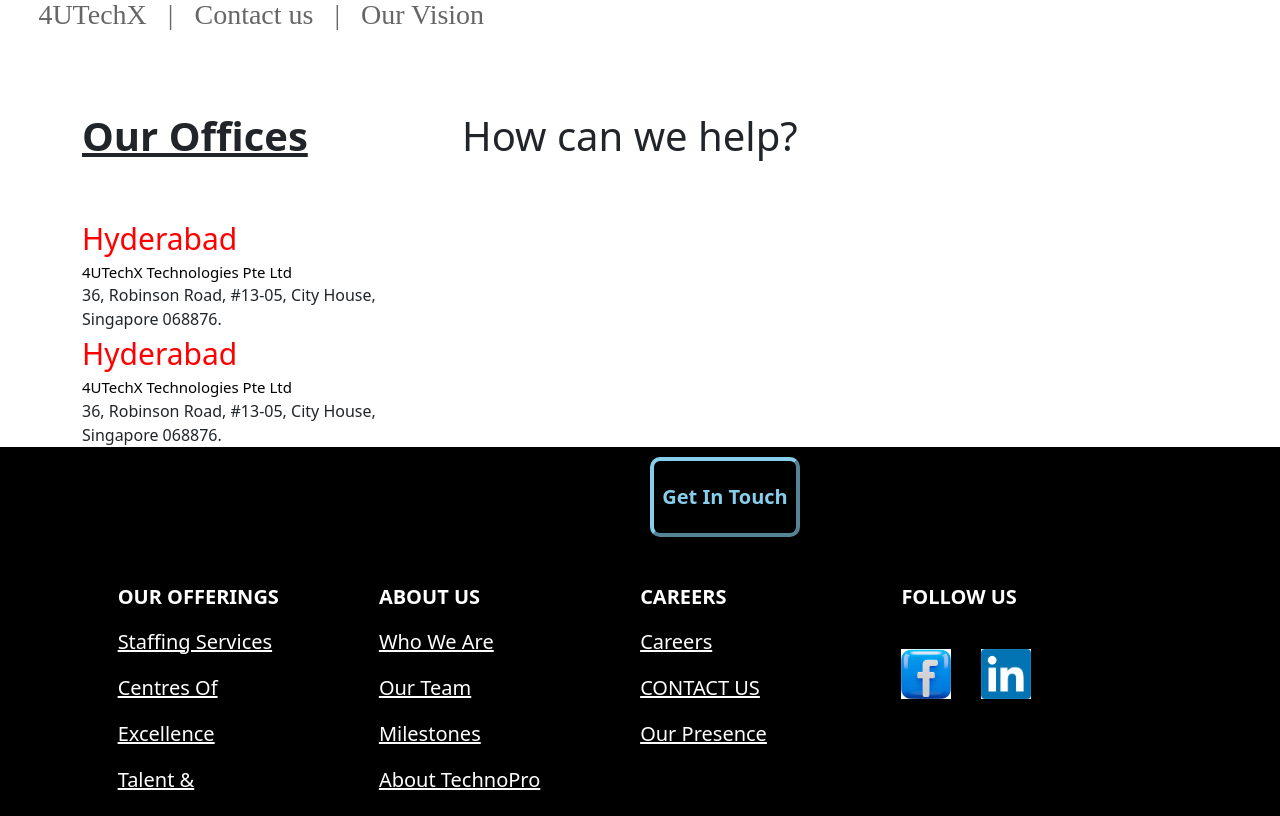
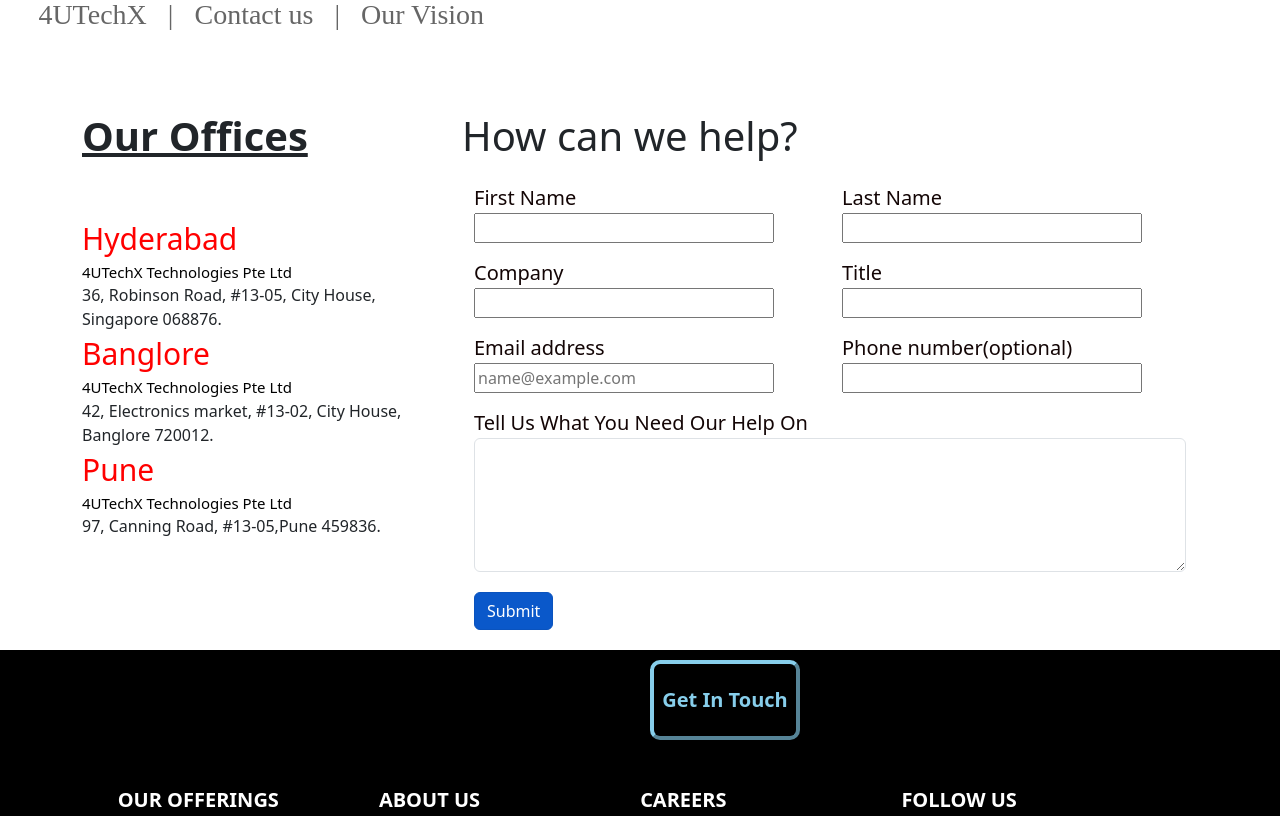
Before and after one commit to 4utechx/4UTechX, an Angular app in the folder 4UTechX/: page /contactus in a window 1280 px wide. Shown: the part 602-1418 px from the top of the page. Built offline with nearby package versions, Linux system fonts and the light colour scheme.

Commit message:
contact page ready

```diff
--- a/4UTechX/package.json
+++ b/4UTechX/package.json
@@ -28,7 +28,7 @@
   },
   "devDependencies": {
     "@angular-devkit/build-angular": "^16.1.6",
-    "@angular/cli": "~16.1.6",
+    "@angular/cli": "~16.1.0",
     "@angular/compiler-cli": "^16.1.0",
     "@angular/localize": "^16.1.0",
     "@types/jasmine": "~4.3.0",
--- a/4UTechX/src/app/contact-us/contact-us.component.html
+++ b/4UTechX/src/app/contact-us/contact-us.component.html
@@ -1,4 +1,3 @@
-
 <img src="../../assets/img/contact us image.jpg" height="500px" width="100%">
 <div class="ourVision">
   <h3> <span>4UTechX</span>&nbsp;&nbsp;
@@ -20,22 +19,67 @@
 </div> -->
 <div class="container">
   <div class="row">
-      <div class="col col-md-4 col-lg-4">
+    <div class="col-sm-4 col-md-4 col-lg-4 col-xl-4">
       <h1><u><b>Our Offices</b></u></h1><br><br>
       <div class="address">
         <div class="cityHeader">Hyderabad</div>
         <div class="brandTitle">4UTechX Technologies Pte Ltd</div>
         <div class="addressTitle">36, Robinson Road, #13-05, City House, Singapore 068876.</div>
       </div>
-
       <div class="address">
-        <div class="cityHeader">Hyderabad</div>
+        <div class="cityHeader">Banglore</div>
         <div class="brandTitle">4UTechX Technologies Pte Ltd</div>
-        <div class="addressTitle">36, Robinson Road, #13-05, City House, Singapore 068876.</div>
+        <div class="addressTitle">42, Electronics market, #13-02, City House, Banglore 720012.</div>
+      </div>
+      <div class="address">
+        <div class="cityHeader">Pune</div>
+        <div class="brandTitle">4UTechX Technologies Pte Ltd</div>
+        <div class="addressTitle">97, Canning Road, #13-05,Pune 459836.</div>
       </div>
     </div>
-      <div class="col col-lg-8 col-lg-8">
+    <div class="col-sm-8 col-md-8 col-lg-8 col-xl-8">
       <h1>How can we help?</h1>
+      <div class="container">
+        <div class="row">
+          <div class="col-sm-6 col-md-6 col-lg-6 col-xl-6">
+            <div class="contactHeading">First Name</div>
+            <input type="text" id="firstName" class="contentInput">
+
+            <div class="contactHeading">Company</div>
+            <input type="text" id="company" class="contentInput">
+
+           <div class="contactHeading">Email address</div>
+            <input type="email" class="contentInput" id="email" placeholder="name@example.com">
+
+          </div>
+          <div class="col-sm-6 col-md-6 col-lg-6 col-xl-6">
+
+           <div class="contactHeading">Last Name</div>
+            <input type="text"  id="lastName" class="contentInput">
+            <div class="contactHeading">Title</div>
+            <input type="text"  id="title" class="contentInput">
+            <div class="contactHeading">Phone number(optional)</div>
+            <input type="text"  id="phone" class="contentInput">
+
+          </div>
+        </div>
+
+        <div class="row">
+          <div class="col-sm-12 col-md-12 col-lg-12 col-xl-12">
+            <div class="contactHeading">Tell Us What You Need Our Help On</div>
+            <textarea class="form-control" id="exampleFormControlTextarea1" rows="5"></textarea>
+          </div>
+        </div>
+
+        <div class="row btnClass">
+          <div class="col-sm-4 col-md-4 col-lg-4 col-xl-4">
+          <input type="checkbox" class="btn-check" id="btn-check-2" checked autocomplete="off">
+          <label class="btn btn-primary" for="btn-check-2">Submit</label>
+          </div>
+        </div>
+      </div>
+
+
     </div>
   </div>
 </div>
--- a/4UTechX/src/app/contact-us/contact-us.component.scss
+++ b/4UTechX/src/app/contact-us/contact-us.component.scss
@@ -19,3 +19,15 @@
     font-weight: 100px !important;
     font-style: normal;
 }
+.contactHeading{
+    color:rgb(19, 5, 5);
+    font-size: 20px;
+    padding-top: 15px;
+}
+.contentInput{
+    width:300px;
+}
+.btnClass{
+  padding-top: 20px;
+  padding-bottom: 20px;
+}
```
Lines whose indentation alone changed are shown as unchanged.
